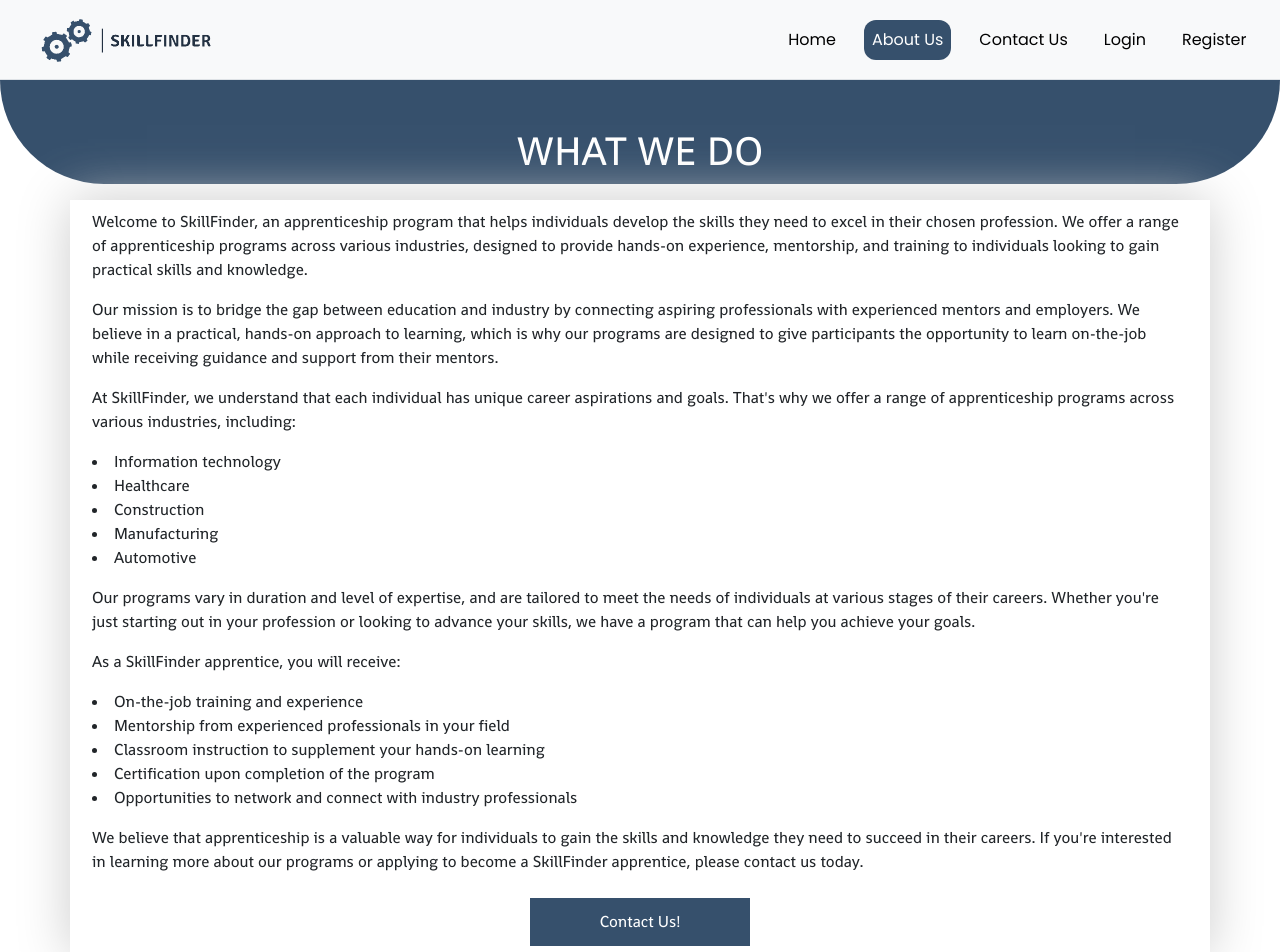
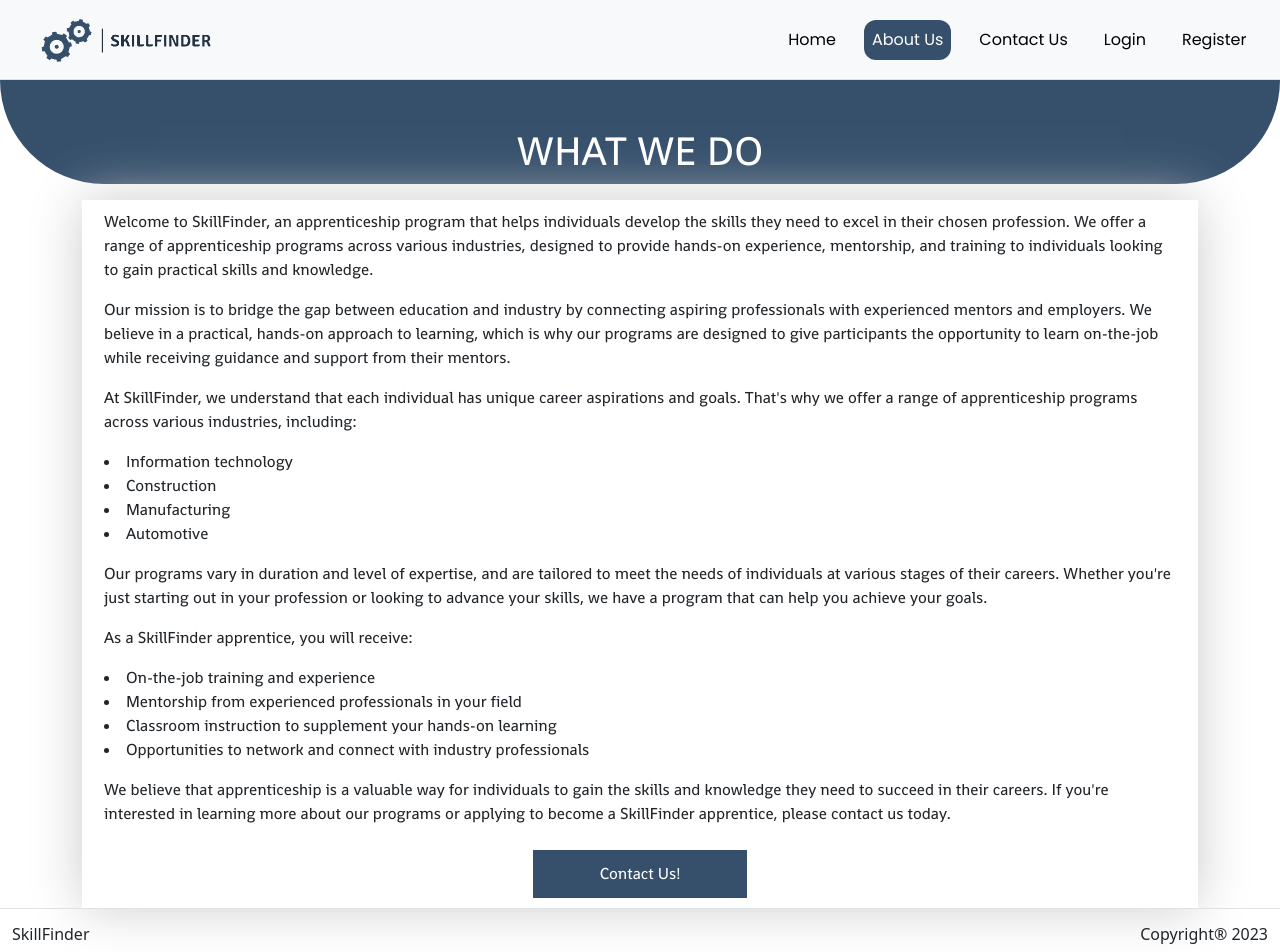
Before and after one commit to MohamadThaine/SkillFinder, a React (Create React App) app in the folder client/: page /AboutUs in a window 1280 px wide. Shown: the top 952 px of the page. Built offline with nearby package versions, Linux system fonts and the light colour scheme.

Commit message:
improved the design

```diff
--- a/client/src/Assets/Styles/AboutUs.css
+++ b/client/src/Assets/Styles/AboutUs.css
@@ -17,6 +17,8 @@
 
 .desc{
     padding: 10px;
+    margin-right: auto;
+    margin-left: auto;
     font-family: 'Shanti';
     box-shadow: 0 0 50px #ccc;
 }
@@ -28,6 +30,10 @@
     height: 3rem;
     color: white;
     font-family: 'Shanti';
+    display: flex;
+    margin: auto;
+    justify-content: center;
+    align-items: center;
 }
 
 ul {
--- a/client/src/Assets/Styles/Home.css
+++ b/client/src/Assets/Styles/Home.css
@@ -45,11 +45,14 @@
     border-radius: 10px;
     width: 30%;
     height: 130%;
+    display: flex;
+    justify-content: center;
 }
 
 .searchButton > img{
-    width: 32px;
-    height: 32px;
+    width: 2rem;
+    height: 2rem;
+    align-self: center;
 }
 
 .top{
--- a/client/src/Assets/Styles/NavBar.css
+++ b/client/src/Assets/Styles/NavBar.css
@@ -7,6 +7,7 @@
     width: 50%;
     height: 50%;
     margin-left: 10%;
+    cursor: pointer;
 }
 
 .justify-content{
--- a/client/src/Component/NavBar.js
+++ b/client/src/Component/NavBar.js
@@ -5,7 +5,7 @@ import { useNavigate, useLocation } from 'react-router-dom';
 
 function NavBar(){
   const currentLocation = useLocation();
-  const [currentPage, setCurrentPage] = useState(currentLocation.pathname);
+  const [currentPage, setCurrentPage] = useState('');
   const navigate = useNavigate();
   const changePage = (page) => {
     navigate(page);
@@ -17,8 +17,9 @@ function NavBar(){
 
     return(
         <nav className="navbar navbar-expand-lg navbar-light bg-light border-bottom">
-          <a className="navbar-brand" href="#">
-              <img className='logo' src={logo} alt='SkillFinder Logo' />
+          <a className="navbar-brand">
+              <img className='logo' src={logo} alt='SkillFinder Logo'
+                   onClick={() => changePage('/')} />
           </a>
           <div className="collapse navbar-collapse justify-content">
             <div className="navbar-nav">
--- a/client/src/Pages/AboutUs.js
+++ b/client/src/Pages/AboutUs.js
@@ -31,7 +31,6 @@ const WhatWeDo = () => {
         <p>At SkillFinder, we understand that each individual has unique career aspirations and goals. That's why we offer a range of apprenticeship programs across various industries, including:</p>
         <ul>
             <li>Information technology</li>
-            <li>Healthcare</li>
             <li>Construction</li>
             <li>Manufacturing</li>
             <li>Automotive</li>
@@ -42,7 +41,6 @@ const WhatWeDo = () => {
             <li>On-the-job training and experience</li>
             <li>Mentorship from experienced professionals in your field</li>
             <li>Classroom instruction to supplement your hands-on learning</li>
-            <li>Certification upon completion of the program</li>
             <li>Opportunities to network and connect with industry professionals</li>
         </ul>
         <p>We believe that apprenticeship is a valuable way for individuals to gain the skills and knowledge they need to succeed in their careers. If you're interested in learning more about our programs or applying to become a SkillFinder apprentice, please contact us today.</p>
```
